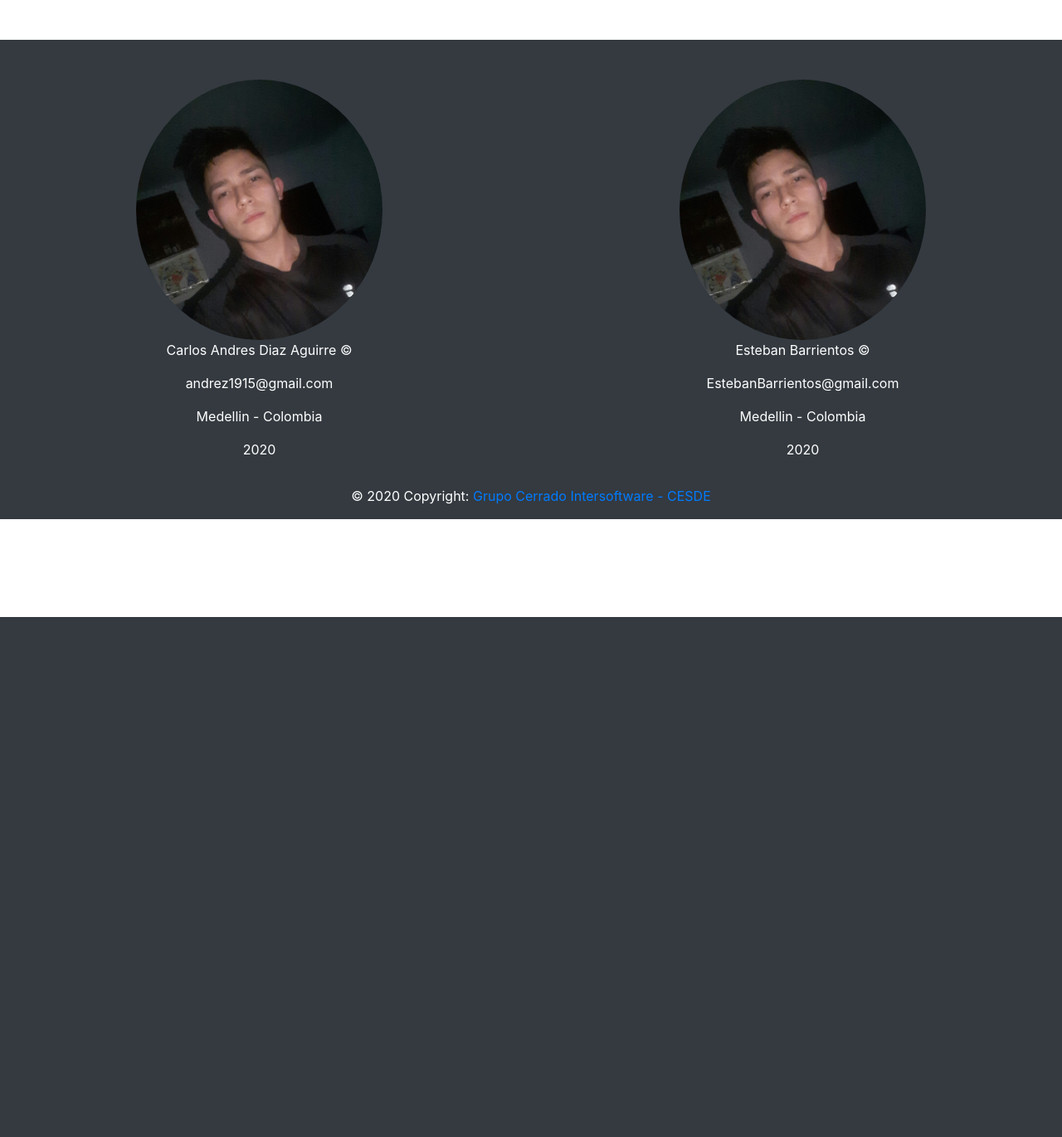
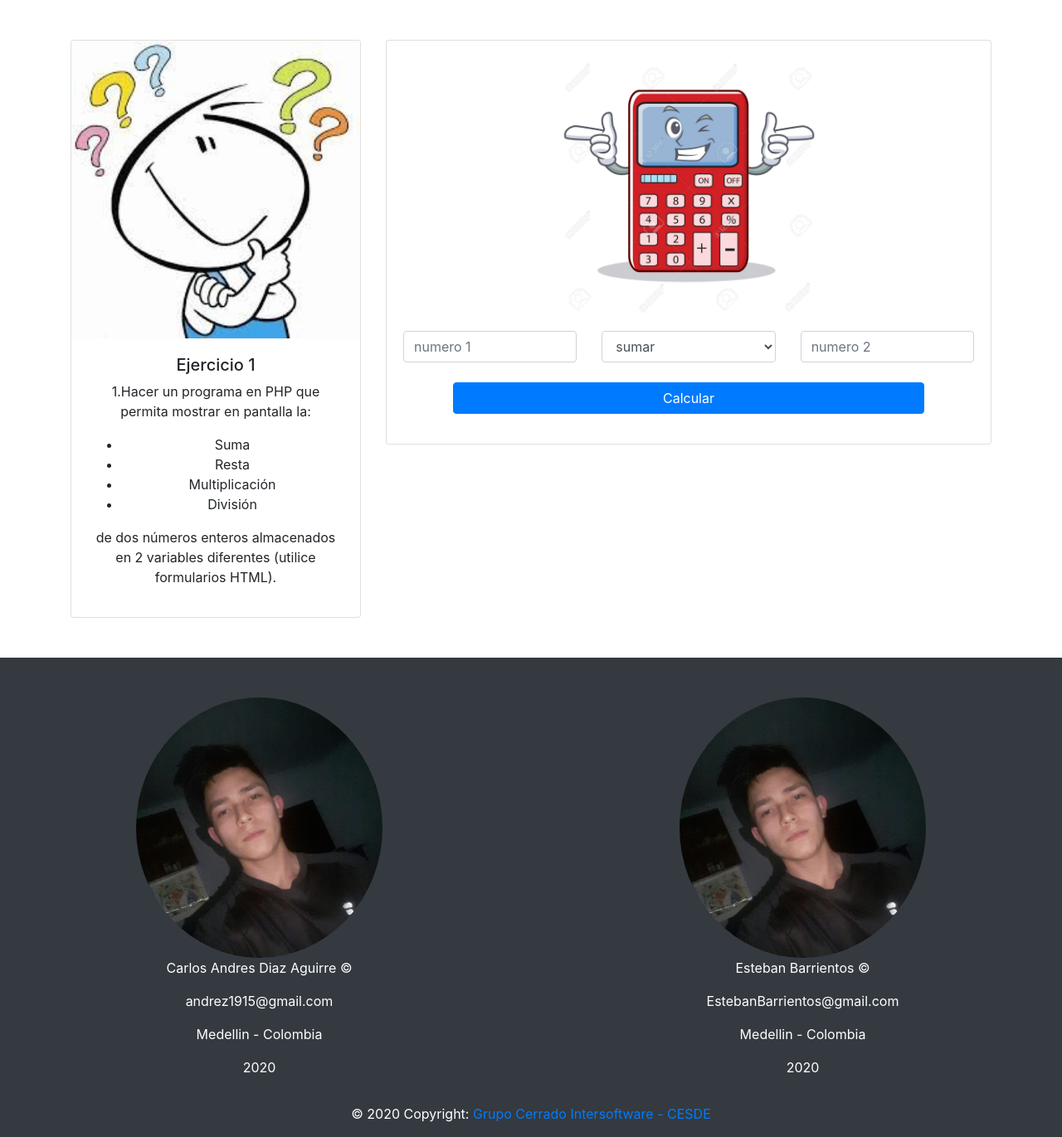
Before and after one commit to carlitosSoporte/EjerciciosPHP, a PHP site: page /ejercicio1.php in a window 1280 px wide. Shown: the part 56-1427 px from the top of the page at 83% size. Before the commit the page ends 800 px from the top, so only its background shows below. Run offline with PHP 8.4, Linux system fonts and the light colour scheme.

Commit message:
ejercicio 1 terminado
se realiza ejercicio 1 completo y funcionando.

```diff
--- a/ejercicio1.php
+++ b/ejercicio1.php
@@ -27,7 +27,7 @@
                             Ejercicios 1-5
                             </a>
                             <div class="dropdown-menu" aria-labelledby="navbarDropdown">
-                                <a class="dropdown-item" href="ejercicio1.php">Ejercicio 1</a>
+                                <a class="dropdown-item active" href="ejercicio1.php">Ejercicio 1</a>
                                 <div class="dropdown-divider"></div>
                                 <a class="dropdown-item" href="ejercicio2.php">Ejercicio 2</a>
                                 <div class="dropdown-divider"></div>
@@ -60,6 +60,119 @@
             </nav>
         </header>
         <main>
+          <div class="container">
+            <div class="row mt-5 justify-content-center">
+              <div class="col-md-4 text-center">
+                <div class="card">
+                  <img class="card-img-top w-100 img-fluid" src="recursos/pensando.jpg" alt="pensando">
+                  <div class="card-body">
+                    <h5 class="card-text">Ejercicio 1</h5>
+                    <p class="card-text">1.Hacer un programa en PHP que permita mostrar en pantalla la:</p>
+                    <ul>
+                      <li>Suma</li>
+                      <li>Resta</li>
+                      <li>Multiplicación</li>
+                      <li>División</li>
+                    </ul>
+                    <p class="card'text">de dos números enteros almacenados en 2 variables diferentes (utilice formularios HTML).</p>
+                  </div>
+                </div>
+              </div>
+              <div class="col-md-8">
+                  <div class="card text-center">
+                      <div class="card-body">
+                        <img class="card-img-top w-100 img-fluid col-md-6" src="recursos/calculadora.jpg" alt="calculadora">
+                        <form action="ejercicio1.php" method="POST">
+                          <div class="row justify-content-center">
+                            <div class="col-md-4 mt-3">
+                              <input type="number" class="form-control" placeholder="numero 1" name="numero1">
+                            </div>
+                            <div class="col-md-4 mt-3">
+                              <div class="form-group">
+                                <select class="form-control" id="operacion" name="operacion">
+                                  <option>sumar</option>
+                                  <option>restar</option>
+                                  <option>multiplicar</option>
+                                  <option>dividir</option>
+                                </select>
+                              </div>
+                            </div>
+                            <div class="col-md-4 mt-3">
+                              <div class="form-group">
+                                <input type="number" class="form-control" placeholder="numero 2" name="numero2">
+                              </div>
+
+                            </div>
+                          </div>
+                          <div class="row justify-content-center mt-2">
+                            <div class="col-md-10">
+                              <div class="form-group">
+                                <button type="submit" class="btn btn-primary w-100" name="btnCalcular">Calcular</button>
+                              </div>
+                            </div>
+                          </div>
+                          <div class="row justify-content-center">
+                            <div class="col-md-8">
+                              <?php
+                                calcularOperacion();
+
+                                function calcularOperacion(){
+                                  if(isset($_POST["btnCalcular"])){
+                                    $numero1 = $_POST["numero1"];
+                                    $numero2 = $_POST["numero2"];
+                                    $operacion = $_POST["operacion"];
+                                    if(!empty($numero1) && !empty($numero2)){
+
+                                      switch ($operacion) {
+                                        case 'sumar':
+                                            $resultado = $numero1 + $numero2;
+                                            $signo = "+";
+                                          break;
+
+                                          case 'restar':
+                                            $resultado = $numero1 - $numero2;
+                                            $signo = "-";
+                                          break;
+
+                                          case 'multiplicar':
+                                            $resultado = $numero1 * $numero2;
+                                            $signo = "*";
+                                          break;
+
+                                          case 'dividir':
+                                            $resultado = $numero1 / $numero2;
+                                            $signo = "/";
+                                          break;
+
+                                      }
+
+                                      echo "<div class=\"card text-center col-md-12\">"
+                                              ."<div class=\"card-body mt-3\">"
+                                                ."<div class=\"alert-success\" role=\"alert\">Resultado Obtenido!"
+                                                ."<p class=\"text-info\">El resultado de ".$numero1." ".$signo." ".$numero2." = ".$resultado."</p>"
+                                              ."</div>"
+                                            ."</div>";
+
+                                    }
+                                    else{
+                                      echo "<div class=\"alert alert-danger\" role=\"alert\">"
+                                              ."Debe ingresar el numero 1 y el numero 2 !"
+                                            ."</div>";
+                                    }
+                                  }
+                                }
+                              ?>
+                            </div>
+                          </div>
+
+                        </form>
+                      </div>
+                  </div>
+              </div>
+
+            </div>
+          </div>
+
 
         </main>
         <footer class="bg-dark text-white mt-5">
```
Also changed, not shown: recursos/calculadora.jpg (added).
